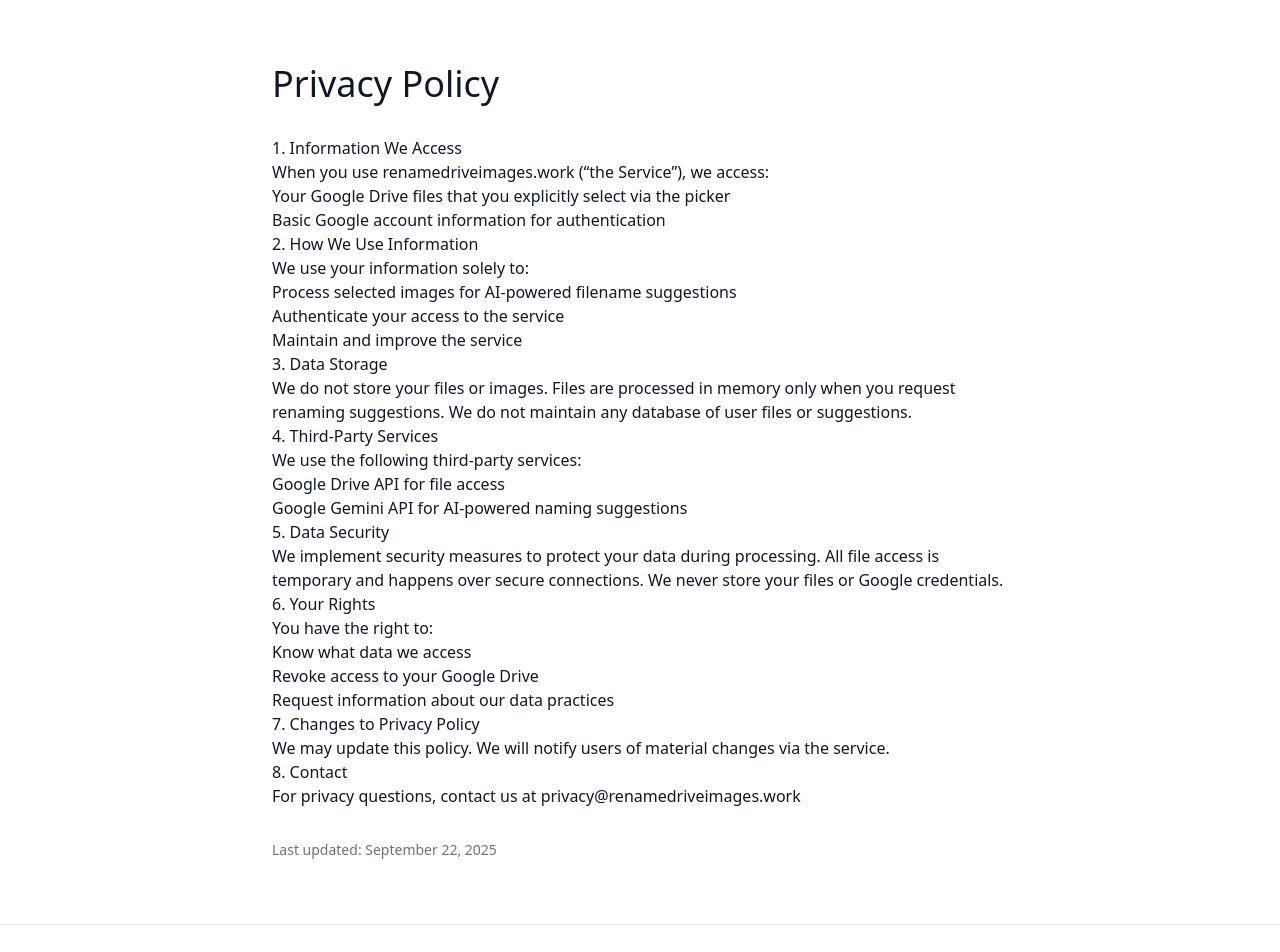
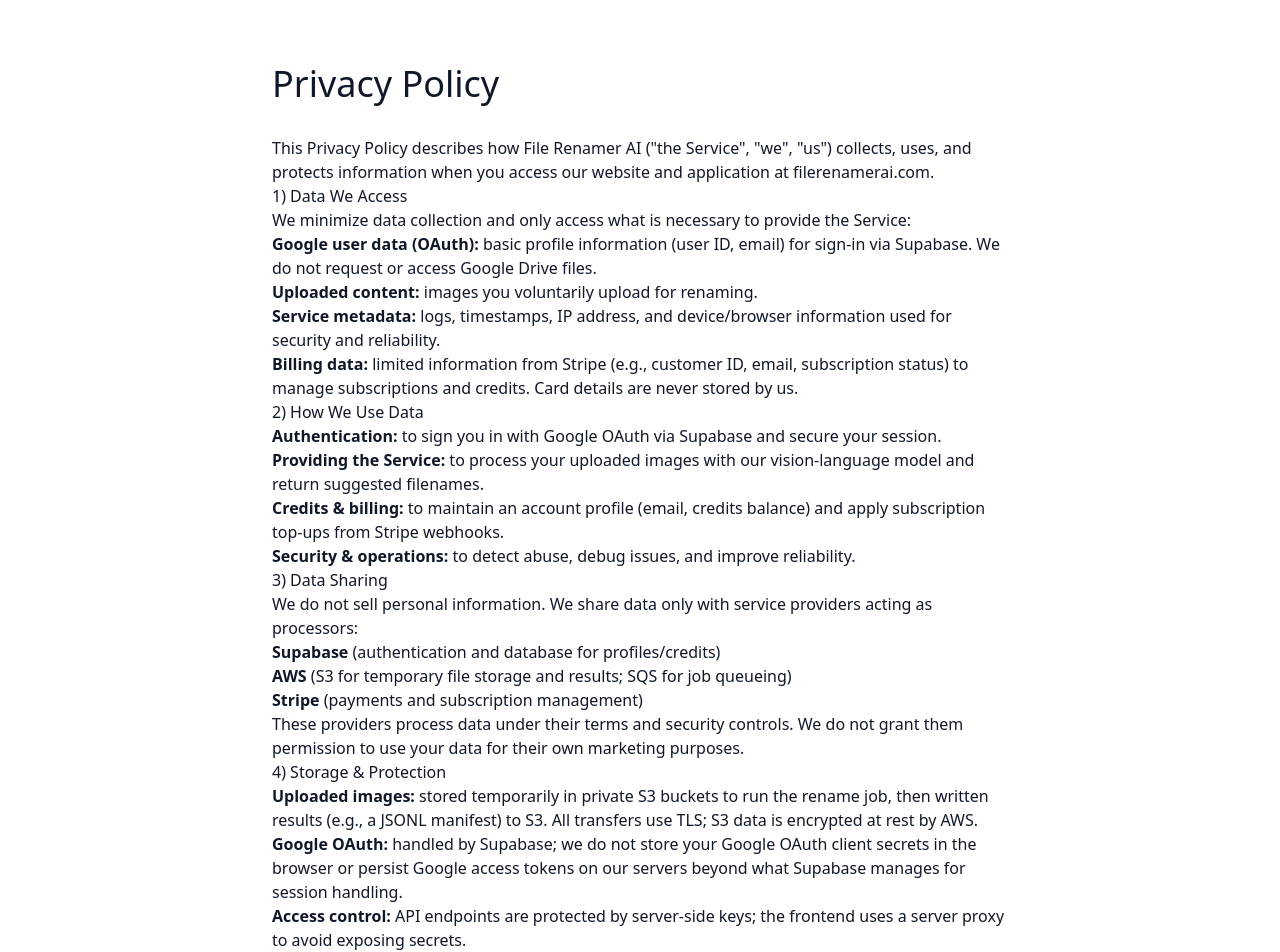
Before and after one commit to basilysf1709/file-renamer-ai, a Next.js app in the folder frontend/: page /privacy in a window 1280 px wide. Shown: the top 952 px of the page. Built offline with nearby package versions, Linux system fonts and the light colour scheme; a web font is replaced by a local one.

Commit message:
Policy: expand Privacy Policy with Google-required sections and accurate data practices

```diff
--- a/frontend/src/app/privacy/page.tsx
+++ b/frontend/src/app/privacy/page.tsx
@@ -5,49 +5,69 @@ export default function Privacy() {
         <h1 className="text-4xl font-[var(--font-playfair)] mb-8">Privacy Policy</h1>
 
         <div className="prose">
-          <h2>1. Information We Access</h2>
-          <p>When you use renamedriveimages.work (&ldquo;the Service&rdquo;), we access:</p>
+          <p>
+            This Privacy Policy describes how File Renamer AI ("the Service", "we", "us") collects, uses,
+            and protects information when you access our website and application at filerenamerai.com.
+          </p>
+
+          <h2>1) Data We Access</h2>
+          <p>We minimize data collection and only access what is necessary to provide the Service:</p>
           <ul>
-            <li>Your Google Drive files that you explicitly select via the picker</li>
-            <li>Basic Google account information for authentication</li>
+            <li><strong>Google user data (OAuth):</strong> basic profile information (user ID, email) for sign‑in via Supabase. We do not request or access Google Drive files.</li>
+            <li><strong>Uploaded content:</strong> images you voluntarily upload for renaming.</li>
+            <li><strong>Service metadata:</strong> logs, timestamps, IP address, and device/browser information used for security and reliability.</li>
+            <li><strong>Billing data:</strong> limited information from Stripe (e.g., customer ID, email, subscription status) to manage subscriptions and credits. Card details are never stored by us.</li>
           </ul>
 
-          <h2>2. How We Use Information</h2>
-          <p>We use your information solely to:</p>
+          <h2>2) How We Use Data</h2>
           <ul>
-            <li>Process selected images for AI-powered filename suggestions</li>
-            <li>Authenticate your access to the service</li>
-            <li>Maintain and improve the service</li>
+            <li><strong>Authentication:</strong> to sign you in with Google OAuth via Supabase and secure your session.</li>
+            <li><strong>Providing the Service:</strong> to process your uploaded images with our vision‑language model and return suggested filenames.</li>
+            <li><strong>Credits & billing:</strong> to maintain an account profile (email, credits balance) and apply subscription top‑ups from Stripe webhooks.</li>
+            <li><strong>Security & operations:</strong> to detect abuse, debug issues, and improve reliability.</li>
           </ul>
 
-          <h2>3. Data Storage</h2>
-          <p>We do not store your files or images. Files are processed in memory only when you request renaming suggestions. We do not maintain any database of user files or suggestions.</p>
+          <h2>3) Data Sharing</h2>
+          <p>We do not sell personal information. We share data only with service providers acting as processors:</p>
+          <ul>
+            <li><strong>Supabase</strong> (authentication and database for profiles/credits)</li>
+            <li><strong>AWS</strong> (S3 for temporary file storage and results; SQS for job queueing)</li>
+            <li><strong>Stripe</strong> (payments and subscription management)</li>
+          </ul>
+          <p>These providers process data under their terms and security controls. We do not grant them permission to use your data for their own marketing purposes.</p>
 
-          <h2>4. Third-Party Services</h2>
-          <p>We use the following third-party services:</p>
+          <h2>4) Storage & Protection</h2>
           <ul>
-            <li>Google Drive API for file access</li>
-            <li>Google Gemini API for AI-powered naming suggestions</li>
+            <li><strong>Uploaded images:</strong> stored temporarily in private S3 buckets to run the rename job, then written results (e.g., a JSONL manifest) to S3. All transfers use TLS; S3 data is encrypted at rest by AWS.</li>
+            <li><strong>Google OAuth:</strong> handled by Supabase; we do not store your Google OAuth client secrets in the browser or persist Google access tokens on our servers beyond what Supabase manages for session handling.</li>
+            <li><strong>Access control:</strong> API endpoints are protected by server‑side keys; the frontend uses a server proxy to avoid exposing secrets.</li>
           </ul>
 
-          <h2>5. Data Security</h2>
-          <p>We implement security measures to protect your data during processing. All file access is temporary and happens over secure connections. We never store your files or Google credentials.</p>
+          <h2>5) Retention & Deletion</h2>
+          <ul>
+            <li><strong>Uploaded images:</strong> retained only as long as necessary to complete processing and deliver results; we aim to keep these artifacts short‑lived.</li>
+            <li><strong>Results manifest:</strong> stored to S3 so you can fetch job results; you may request deletion at any time.</li>
+            <li><strong>Account profile (email, credits):</strong> retained while your account remains active to provide the Service.</li>
+          </ul>
+          <p>Deletion requests: email <a href="mailto:privacy@filerenamerai.com">privacy@filerenamerai.com</a> from your account email. Upon verification, we will delete associated stored data (profile/credits and any remaining job artifacts) unless we are required to retain it for legal, security, or billing purposes.</p>
 
-          <h2>6. Your Rights</h2>
-          <p>You have the right to:</p>
+          <h2>6) Your Choices & Controls</h2>
           <ul>
-            <li>Know what data we access</li>
-            <li>Revoke access to your Google Drive</li>
-            <li>Request information about our data practices</li>
+            <li><strong>Revoke Google access:</strong> you can revoke access at any time from your Google Account permissions.</li>
+            <li><strong>Sign out:</strong> you may sign out from the app to end your session.</li>
+            <li><strong>Data deletion:</strong> contact us to delete stored data as described above.</li>
           </ul>
 
-          <h2>7. Changes to Privacy Policy</h2>
-          <p>We may update this policy. We will notify users of material changes via the service.</p>
+          <h2>7) Children’s Privacy</h2>
+          <p>The Service is not intended for children under 13, and we do not knowingly collect information from children.</p>
 
-          <h2>8. Contact</h2>
-          <p>For privacy questions, contact us at privacy@renamedriveimages.work</p>
+          <h2>8) Changes to this Policy</h2>
+          <p>We may update this policy from time to time. If changes are material, we will provide notice in the app or by email.</p>
 
-          <p className="text-sm text-gray-500 mt-8">Last updated: September 22, 2025</p>
+          <h2>9) Contact</h2>
+          <p>Questions or requests: <a href="mailto:privacy@filerenamerai.com">privacy@filerenamerai.com</a></p>
+
+          <p className="text-sm text-gray-500 mt-8">Last updated: {new Date().toLocaleDateString()}</p>
         </div>
       </div>
     </div>
```
